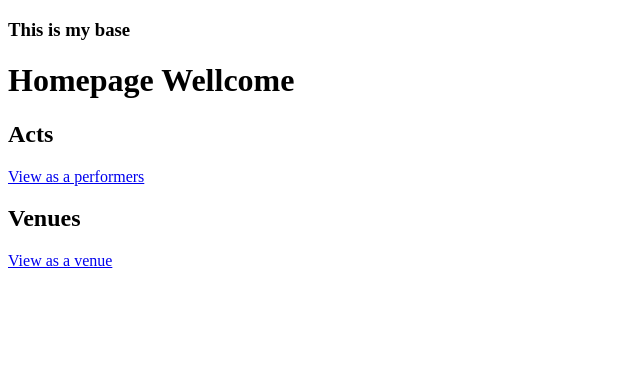
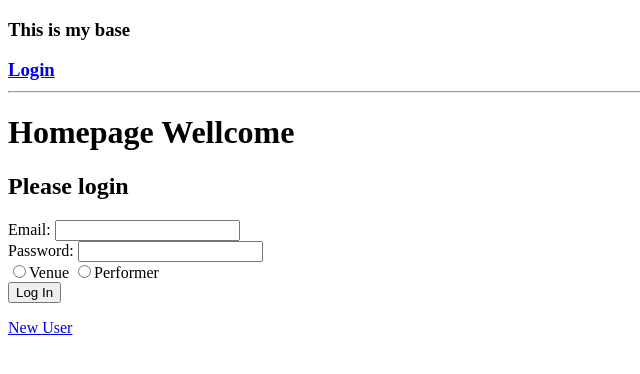
Before and after one commit to EloisaFurnaguera/Bravo, a Flask app: page / in a window 1280 px wide. Shown: the top 374 px of the page, without its empty margins (0-640 px from the left). Run offline with Flask 2, Linux system fonts and the light colour scheme.

Commit message:
Login in the Homepage, amd venue checklist

```diff
--- a/model.py
+++ b/model.py
@@ -21,10 +21,8 @@ class User(db.Model):
     email = db.Column(db.String(100), nullable=False)
     user_fname = db.Column(db.String(64), nullable=False)
     user_lname = db.Column(db.String(64), nullable=False)
-    user_type = db.Column(db.Boolean, nullable=False)
+    user_type = db.Column(db.String(64), nullable=False)
 
-    veneu = db.relationship('Venue')
-    act = db.relationship('Act')
 
 
     def __repr__(self):
@@ -91,4 +89,4 @@ if __name__ == "__main__":
 
     from server import app
     connect_to_db(app)
-    print("Connected to DB.")
+    print("Connected to DB  here.")
--- a/server.py
+++ b/server.py
@@ -11,6 +11,9 @@ from model import connect_to_db, db, User, Venue, Act
 app = Flask(__name__)
 
 
+app.secret_key = "mama"
+
+
 @app.route("/")
 def show_homepage():
 
@@ -18,14 +21,121 @@ def show_homepage():
     return render_template("homepage.html")
 
 
+# @app.route("/login", methods=['GET'])
+# def login_form():
+#     """Show login form."""
+
+#     return render_template("login_form.html")
 
 
 
-@app.route("/venue")
+@app.route("/login", methods=['POST'])
+def login_process():
+    """Process login."""
+
+    email = request.form.get("email")
+    password_user = request.form.get("password")
+    user_type = request.form.get("check")
+
+
+    user = User.query.filter_by(email=email).first()
+
+
+
+    if not user:
+
+        flash("No such user")
+        return redirect("/register")
+
+    if user.password != password_user:
+
+        flash("Incorrect password")
+        return redirect("/login")
+
+
+
+    #ALSO MAKE SURE THAT THEY ARE REGISTER AS VENUE OR ACT
+
+    session["user_id"] = user.user_id
+    session["check"] = user.user_type
+
+
+
+    if user_type == "venue":
+        return render_template("venue.html")
+    if user_type == "performer":
+        return render_template("performer.html")
+
+
+
+@app.route("/register", methods=["GET"])
+def register_form():
+
+
+    return render_template("register_form.html")
+
+
+@app.route("/register", methods=["POST"])
+def register_process():
+
+
+    fname = request.form.get("fname")
+    lname = request.form.get("lname")
+    email = request.form.get("email")
+    password = request.form.get("password")
+    user_type = request.form.get("check")
+
+
+
+    check_email = User.query.filter_by(email=email).first()
+
+    if not check_email:
+
+        new_user = User(password=password,
+                        email=email,
+                        user_fname=fname,
+                        user_lname=lname,
+                        user_type=user_type)
+
+        db.session.add(new_user)
+        db.session.commit()
+
+        flash(f"User {email} added.")
+
+        return redirect("/login")
+
+    return redirect("/login")
+
+
+@app.route('/logout')
+def logout():
+    """Log out."""
+
+    del session["user_id"]
+    del session["check"]
+    flash("Logged Out.")
+    return redirect("/")
+
+
+
+
+@app.route("/venue", methods=["GET"])
 def show_venue():
 
+    return render_template("venue.html")
 
-    return render_template("venue_home.html")
+
+
+@app.route("/venue", methods=["POST"])
+def show_venue_process():
+
+    #Will use this later for matching
+
+
+    return render_template("tryingshit.html")
+
+
+
 
 
 @app.route("/venue_add", methods=["GET"])
@@ -36,6 +146,11 @@ def add_venue_form():
 
 
 
+@app.route("/venue_add", methods=["GET"])
+def add_venue_process():
+
+
+    return render_template("tryingshit.html")
 
 
 
@@ -43,10 +158,15 @@ def add_venue_form():
 
 
 
-@app.route("/act")
+
+
+
+
+@app.route("/performer")
 def show_act():
 
-    return render_template("act_home.html")
+    return render_template("performer.html")
+
 
 
 @app.route("/act_add", methods=["GET"])
@@ -82,6 +202,32 @@ def add_act_process():
 
 
 
+
+
+
+
+
+
+
+
+
+
+
+
+
+
+
+
+
+
+
+
 if __name__ == "__main__":
 
-    app.run(debug=True, host='0.0.0.0')
+    app.debug = True
+
+    connect_to_db(app)
+
+    # DebugToolbarExtension(app)
+
+    app.run(host="0.0.0.0")
--- a/templates/base.html
+++ b/templates/base.html
@@ -10,6 +10,22 @@
 <h3>This is my base<h3>
 
 
+{% if "user_id" in session %}
+  <a href="/logout">Logout</a>
+{% else %}
+  <a href="/login">Login</a>
+{% endif %}
+
+<hr>
+
+
+
+{% for flash in get_flashed_messages() %}
+{{ flash }}
+{% endfor %}
+
+
+
 
 {% block content %}
 
--- a/templates/homepage.html
+++ b/templates/homepage.html
@@ -5,16 +5,42 @@
 <h1>Homepage Wellcome<h1>
 
 
-<h2>Acts</h2>
+<h2>Please login</h2>
 
 
-<p><a href="/act">View as a performers</a></p>
+  <form action="/login" method="POST">
 
-<h2>Venues</h2>
+    <div>
 
-<p><a href="/venue">View as a venue</a></p>
+      <label>Email:
+        <input type="email" name="email" required>
+      </label>
+    </div>
+
+    <div>
+      <label>Password:
+        <input type="password" name="password" required>
+      </label>
+    </div>
+
+  <div>
+
+
+        <input type="radio" name="check" value="venue" required>Venue
+        <input type="radio" name="check" value="performer" required>Performer
+
+  </div>
 
 
 
 
+    <div>
+      <input type="submit" value="Log In">
+    </div>
+
+
+
+
+<p><a href="/register">New User</a></p>
+
 {% endblock %}
```
Also changed, not shown: templates/act_home.html (deleted, +0 -16 lines), templates/venue_home.html (deleted, +0 -11 lines).
